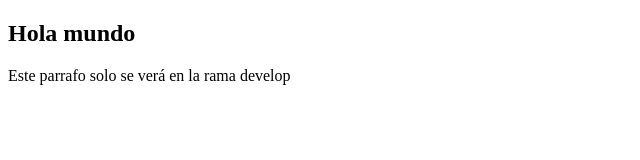
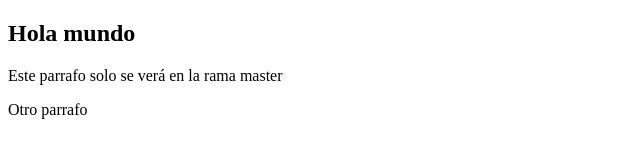
Before and after one commit to alanmaranto/cintaBlancaDevF, a plain HTML site: page MiPrimeraPagina.html in a window 1280 px wide. Shown: the whole page, without its empty margins (0-640 px from the left). Drawn offline with Linux system fonts and the light colour scheme.

Commit message:
agregue otro parrafo

```diff
--- a/MiPrimeraPagina.html
+++ b/MiPrimeraPagina.html
@@ -3,7 +3,8 @@
   <head>
     <body>
         <h2>Hola mundo</h2>
-        <p>Este parrafo solo se verá en la rama develop</p>
+        <p>Este parrafo solo se verá en la rama master</p>
+        <p>Otro parrafo</p>
     </body>
   </head>
 </html>
```
